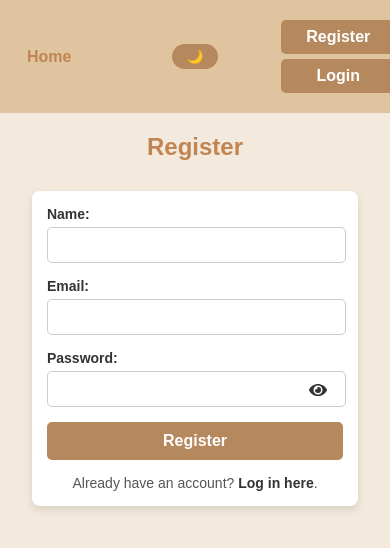
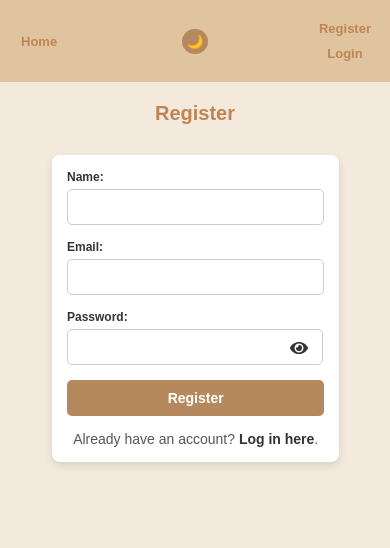
Before and after one commit to YevheniiaZalevska/phonebook, a React (Vite) app: page /register in a window 390 px wide. Shown: the top 548 px of the page. Built offline with nearby package versions, Linux system fonts and the light colour scheme.

Commit message:
update module.css

```diff
--- a/src/components/AppBar/AppBar.module.css
+++ b/src/components/AppBar/AppBar.module.css
@@ -1,39 +1,3 @@
-/* .header {
-    display: flex;
-    justify-content: space-between;
-    align-items: center;
-    padding: 15px 20px;
-    background-color: #2c3e50;
-    color: white;
-    box-shadow: 0 4px 6px rgba(0, 0, 0, 0.1);
-}
-
-.left {
-    flex: 1;
-    display: flex;
-    align-items: center;
-}
-
-.right {
-    display: flex;
-    align-items: center;
-}
-
-@media (max-width: 768px) {
-    .header {
-        flex-direction: column;
-        align-items: center;
-        padding: 10px;
-    }
-
-    .left,
-    .right {
-        width: 100%;
-        justify-content: center;
-        margin-bottom: 10px;
-    }
-} */
-
 .header {
     display: flex;
     justify-content: space-between;
@@ -65,3 +29,9 @@
 .themeToggle:hover {
     background: var(--button-hover);
 }
+
+@media (max-width: 630px) {
+    .themeToggle {
+        padding: 5px 5px;
+    }
+}
--- a/src/components/AuthNav/AuthNav.module.css
+++ b/src/components/AuthNav/AuthNav.module.css
@@ -1,30 +1,42 @@
 .authButton {
     display: inline-block;
-    padding: 8px 15px;
-    margin: 0 10px;
+    padding: 8px 8px;
     text-decoration: none;
     font-size: 16px;
     font-weight: bold;
-    color: white;
-    background-color: var(--button-bg);
+    color: var(--text-color);
     border-radius: 5px;
     transition: background-color 0.3s ease-in-out, transform 0.2s ease-in-out;
+    border: none;
 }
 
 .authButton:hover {
-    background-color: var(--button-hover);
+    background-color: rgba(255, 255, 255, 0.2);
     transform: scale(1.05);
 }
 
 .authButton:active {
-    transform: scale(0.98);
+    background-color: rgba(255, 255, 255, 0.4);
+}
+
+.container{
+    display: flex;
+    justify-content: flex-end;
+    gap: 10px;
 }
 
 @media (max-width: 768px) {
     .authButton {
         display: block;
         text-align: center;
-        margin: 5px auto;
-        width: 90%;
+        margin: 2px auto;
+        font-size: 15px;
+        padding: 4px;
     }
 }
+
+@media (max-width: 450px) {
+    .authButton {
+        font-size: 13px;
+    }
+}
--- a/src/components/ContactForm/ContactForm.module.css
+++ b/src/components/ContactForm/ContactForm.module.css
@@ -65,4 +65,16 @@
         width: 90%;
         padding: 15px;
     }
+
+    .input {
+        min-width: 85px;
+    }
+
+    .label {
+        font-size: 12px;
+    }
+
+    .submitBtn {
+        font-size: 14px;
+    }
 }
--- a/src/components/LoginForm/LoginForm.module.css
+++ b/src/components/LoginForm/LoginForm.module.css
@@ -105,4 +105,8 @@
         width: 90%;
         padding: 15px;
     }
+
+    .input {
+        min-width: 100px;
+    }
 }
--- a/src/components/Navigation/Navigation.module.css
+++ b/src/components/Navigation/Navigation.module.css
@@ -21,16 +21,27 @@
 .nav a.active {
     background-color: rgba(255, 255, 255, 0.4);
 }
-/*
+
+@media (max-width: 900px) {
+    .nav {
+        gap: 1px;
+    }
+}
+
 @media (max-width: 768px) {
-    .nav {
-        flex-direction: column;
-        align-items: center;
-        gap: 10px;
+    .nav a {
+        margin: 2px;
+        font-size: 15px;
+        padding: 4px;
+    }
+}
+
+@media (max-width: 450px) {
+    .nav a {
+        font-size: 13px;
     }
 
-    .nav a {
-        width: 100%;
-        text-align: center;
+    .nav {
+        gap: 1px;
     }
-} */
+}
--- a/src/components/RegistrationForm/RegistrationForm.module.css
+++ b/src/components/RegistrationForm/RegistrationForm.module.css
@@ -102,4 +102,16 @@
         width: 90%;
         padding: 15px;
     }
+
+    .input {
+        min-width: 100px;
+    }
+
+    .label {
+        font-size: 12px;
+    }
+
+    .button {
+        font-size: 14px;
+    }
 }
--- a/src/components/SearchBox/SearchBox.module.css
+++ b/src/components/SearchBox/SearchBox.module.css
@@ -32,4 +32,8 @@
     .box {
         width: 90%;
     }
+
+    .label {
+        font-size: 13px;
+    }
 }
--- a/src/components/UserMenu/UserMenu.module.css
+++ b/src/components/UserMenu/UserMenu.module.css
@@ -4,6 +4,27 @@
     gap: 15px;
     font-size: 16px;
     font-weight: bold;
+    margin-left: 15px;
+    text-align: end;
+}
+
+@media (max-width: 768px) {
+    .userMenu {
+        align-items: end;
+    }
+}
+
+@media (max-width: 600px) {
+    .userMenu {
+        font-size: 14px;
+    }
+}
+
+@media (max-width: 500px) {
+    .userMenu {
+        font-size: 13px;
+        align-items: end;
+    }
 }
 
 .userMenu span {
@@ -22,6 +43,12 @@
     transition: background-color 0.3s ease-in-out, transform 0.2s ease-in-out;
 }
 
+@media (max-width: 500px) {
+    .userMenu button {
+        font-size: 12px;
+    }
+}
+
 .userMenu button:hover {
     background-color: #c0392b;
     transform: scale(1.05);
--- a/src/pages/ContactsPage/ContactsPage.module.css
+++ b/src/pages/ContactsPage/ContactsPage.module.css
@@ -13,13 +13,19 @@ h2 {
 }
 
 h1 {
-    font-size: 28px;
+    font-size: 25px;
     font-weight: bold;
 }
 
 h2 {
-    font-size: 24px;
+    font-size: 25px;
     font-weight: 600;
+}
+
+@media (max-width: 650px) {
+    h1, h2 {
+        font-size: 20px;
+    }
 }
 
 .loader,
--- a/src/pages/HomePage/HomePage.module.css
+++ b/src/pages/HomePage/HomePage.module.css
@@ -9,7 +9,7 @@
 }
 
 .homePage h1 {
-    font-size: 36px;
+    font-size: 30px;
     font-weight: bold;
     margin-bottom: 20px;
 }
@@ -19,3 +19,29 @@
     max-width: 600px;
     line-height: 1.6;
 }
+
+@media (max-width: 650px) {
+    .homePage h1 {
+        font-size: 26px;
+    }
+}
+
+@media (max-width: 500px) {
+    .homePage h1 {
+        font-size: 22px;
+    }
+
+    .homePage p {
+        font-size: 17px;
+    }
+}
+
+@media (max-width: 400px) {
+    .homePage h1 {
+        font-size: 20px;
+    }
+
+    .homePage p {
+        font-size: 15px;
+    }
+}
--- a/src/pages/RegistrationPage/RegistrationPage.module.css
+++ b/src/pages/RegistrationPage/RegistrationPage.module.css
@@ -20,3 +20,15 @@ h2 {
     color: var(--text-color);
     margin-bottom: 20px;
 }
+
+@media (max-width: 500px) {
+    h2 {
+        font-size: 22px;
+    }
+}
+
+@media (max-width: 400px) {
+    h2 {
+        font-size: 20px;
+    }
+}
```
